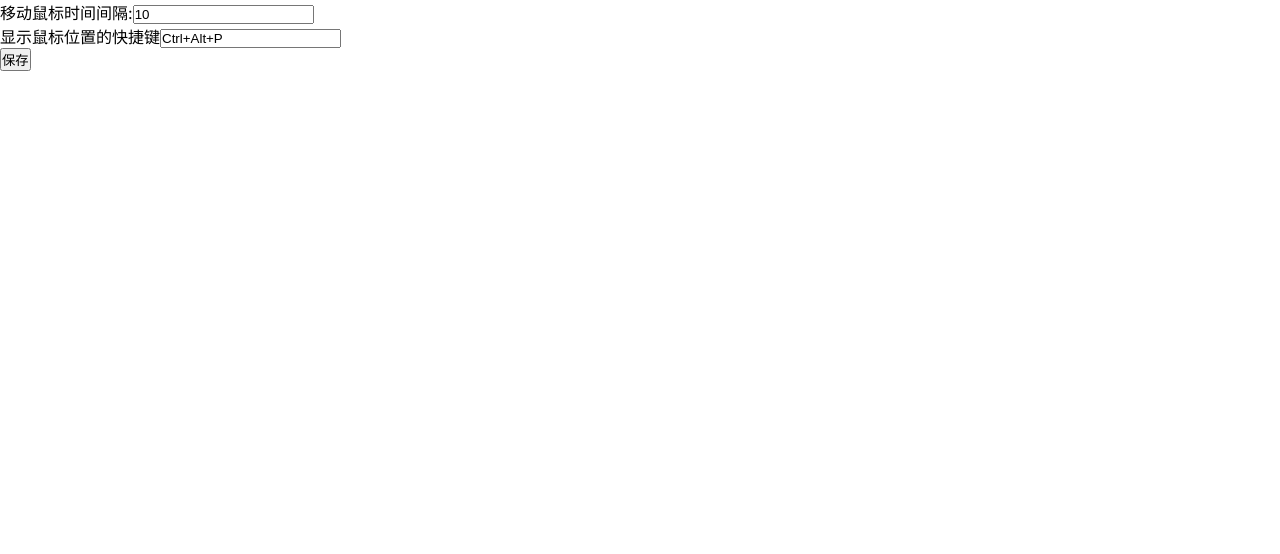
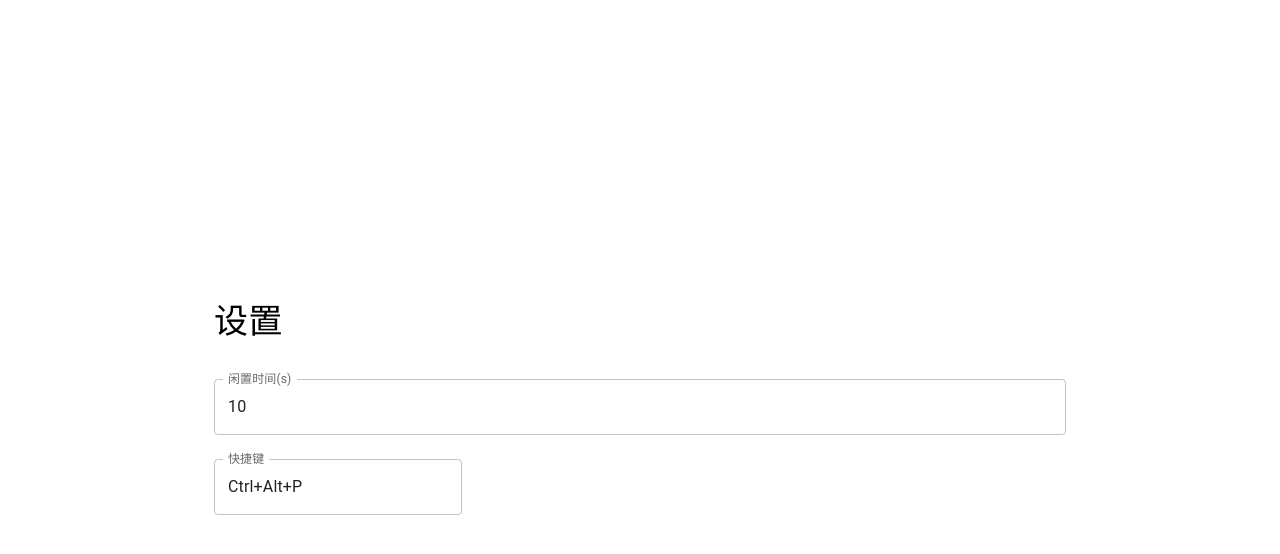
Before and after one commit to winliyou/alivemouse, a Next.js app: page / in a window 1280 px wide. Shown: the top 554 px of the page. Built offline with nearby package versions, Linux system fonts and the light colour scheme.

Commit message:
新增功能和修复
1.使用 material ui (#1)
2.增加了捕获快捷按键组合的功能,现在不需要自己手动输入快捷按键了
3.修复了windows下显示鼠标位置的窗体会在任务栏显示的问题
4.修复了鼠标位置动画每次按键不会从头开始的问题

```diff
--- a/package.json
+++ b/package.json
@@ -9,6 +9,9 @@
     "lint": "next lint"
   },
   "dependencies": {
+    "@emotion/react": "^11.11.4",
+    "@emotion/styled": "^11.11.5",
+    "@mui/material": "^5.15.20",
     "@tauri-apps/api": "^1.5.6",
     "next": "14.2.4",
     "react": "^18.3.1",
@@ -16,7 +19,7 @@
   },
   "devDependencies": {
     "@tauri-apps/cli": "^1.5.14",
-    "@types/node": "^20.14.5",
+    "@types/node": "^20.14.6",
     "@types/react": "^18.3.3",
     "@types/react-dom": "^18.3.0",
     "eslint": "^8.57.0",
--- a/src/app/globals.css
+++ /dev/null
@@ -1,132 +0,0 @@
-:root {
-  --max-width: 1100px;
-  --border-radius: 12px;
-  --font-mono: ui-monospace, Menlo, Monaco, "Cascadia Mono", "Segoe UI Mono",
-    "Roboto Mono", "Oxygen Mono", "Ubuntu Monospace", "Source Code Pro",
-    "Fira Mono", "Droid Sans Mono", "Courier New", monospace;
-
-  --foreground-rgb: 0, 0, 0;
-
-  --primary-glow: conic-gradient(from 180deg at 50% 50%,
-      #16abff33 0deg,
-      #0885ff33 55deg,
-      #54d6ff33 120deg,
-      #0071ff33 160deg,
-      transparent 360deg);
-  --secondary-glow: radial-gradient(rgba(255, 255, 255, 1),
-      rgba(255, 255, 255, 0));
-
-  --tile-start-rgb: 239, 245, 249;
-  --tile-end-rgb: 228, 232, 233;
-  --tile-border: conic-gradient(#00000080,
-      #00000040,
-      #00000030,
-      #00000020,
-      #00000010,
-      #00000010,
-      #00000080);
-
-  --callout-rgb: 238, 240, 241;
-  --callout-border-rgb: 172, 175, 176;
-  --card-rgb: 180, 185, 188;
-  --card-border-rgb: 131, 134, 135;
-}
-
-@media (prefers-color-scheme: dark) {
-  :root {
-    --foreground-rgb: 255, 255, 255;
-    --background-start-rgb: 0, 0, 0;
-    --background-end-rgb: 0, 0, 0;
-
-    --primary-glow: radial-gradient(rgba(1, 65, 255, 0.4), rgba(1, 65, 255, 0));
-    --secondary-glow: linear-gradient(to bottom right,
-        rgba(1, 65, 255, 0),
-        rgba(1, 65, 255, 0),
-        rgba(1, 65, 255, 0.3));
-
-    --tile-start-rgb: 2, 13, 46;
-    --tile-end-rgb: 2, 5, 19;
-    --tile-border: conic-gradient(#ffffff80,
-        #ffffff40,
-        #ffffff30,
-        #ffffff20,
-        #ffffff10,
-        #ffffff10,
-        #ffffff80);
-
-    --callout-rgb: 20, 20, 20;
-    --callout-border-rgb: 108, 108, 108;
-    --card-rgb: 100, 100, 100;
-    --card-border-rgb: 200, 200, 200;
-  }
-}
-
-* {
-  box-sizing: border-box;
-  padding: 0;
-  margin: 0;
-}
-
-html,
-body {
-  max-width: 100vw;
-  overflow-x: hidden;
-}
-
-body {
-  color: rgb(var(--foreground-rgb));
-  background: linear-gradient(to bottom,
-      transparent,
-      rgb(var(--background-end-rgb))) rgb(var(--background-start-rgb));
-}
-
-a {
-  color: inherit;
-  text-decoration: none;
-}
-
-@media (prefers-color-scheme: dark) {
-  html {
-    color-scheme: dark;
-  }
-}
-
-.blur-background {
-  position: absolute;
-  width: 100%;
-  height: 100%;
-  background: #d17070;
-  min-width: 100%;
-  min-height: 100%;
-  filter: blur(30px);
-  z-index: 100;
-}
-
-
-.circle {
-  position: absolute;
-  top: 50%;
-  left: 50%;
-  width: 120px;
-  height: 120px;
-  border: solid 1px #000;
-  background: #000;
-  border-radius: 100%;
-  transform: translate(-50%, -50%);
-  animation: scale-up 0.16s infinite;
-  animation-timing-function: cubic-bezier(0.5, 0, 0, 1);
-}
-
-@keyframes scale-up {
-  0% {
-    transform: translate(-50%, -50%) scale(0.1);
-  }
-
-  80% {
-    transform: translate(-50%, -50%) scale(2);
-  }
-
-  100% {
-    transform: translate(-50%, -50%) scale(0.1);
-  }
-}
--- a/src/app/layout.tsx
+++ b/src/app/layout.tsx
@@ -1,6 +1,5 @@
 import type { Metadata } from "next";
 import { Inter } from "next/font/google";
-import "./globals.css";
 
 const inter = Inter({ subsets: ["latin"] });
 
--- a/src/app/page.tsx
+++ b/src/app/page.tsx
@@ -1,9 +1,114 @@
 'use client';
-import { useState } from 'react';
+import { KeyboardEvent, useEffect, useState } from 'react';
 import React from 'react';
 import { emit } from '@tauri-apps/api/event';
+import { Container, TextField, Grid, Typography, styled } from '@mui/material';
 
-const App = () => {
+
+function getValidKey(key) {
+  // 使用正则表达式检查key是否匹配
+  if (/^[a-z]$/i.test(key)) {
+    return key.toUpperCase();
+  } else if (/^Key[A-Z]$/.test(key)) {
+    return key.slice(3);
+  } else if (/^Digit[0-9]$/.test(key)) {
+    return key.slice(5);
+  } else {
+    return null;
+  }
+}
+
+function ShortcutKeyInput(props: { initialValue: string, onSave: (value: string) => void }) {
+  const [value, setValue] = useState(props.initialValue);
+  const [error, setError] = useState(false);
+  const [ctrlPressed, setCtrlPressed] = useState(false);
+  const [shiftPressed, setShiftPressed] = useState(false);
+  const [altPressed, setAltPressed] = useState(false);
+  const [normalkey, setNormalkey] = useState("");
+
+  useEffect(() => {
+    setValue(props.initialValue);
+  }, [props.initialValue]);
+
+  const handleKeyDown = (event: KeyboardEvent) => {
+    let ctrlPressed_ = ctrlPressed;
+    let shiftPressed_ = shiftPressed;
+    let altPressed_ = altPressed;
+    if (event.key === "Control") {
+      setCtrlPressed(true);
+      ctrlPressed_ = true;
+    }
+    if (event.key === "Shift") {
+      setShiftPressed(true);
+      shiftPressed_ = true;
+    }
+    if (event.key === "Alt") {
+      setAltPressed(true);
+      altPressed_ = true;
+    }
+    console.log(
+      `ctrlpressed_: ${ctrlPressed_} , altPressed_: ${altPressed_}, shiftPressed_: ${shiftPressed_},
+      ctrlpressed: ${ctrlPressed} , altPressed: ${altPressed}, shiftPressed: ${shiftPressed}`,
+    );
+    let newValue = "";
+    if (ctrlPressed_) newValue += newValue ? "+ctrl" : "ctrl";
+    if (shiftPressed_) newValue += newValue ? "+shift" : "shift";
+    if (altPressed_) newValue += newValue ? "+alt" : "alt";
+    if (
+      event.key !== "Control" &&
+      event.key !== "Shift" &&
+      event.key !== "Alt"
+    ) {
+      console.log("code: ", event.code);
+      let normalKey = getValidKey(event.code);
+      if (normalKey != null) {
+        newValue += newValue ? `+${normalKey}` : normalKey;
+      }
+    }
+    setValue(newValue);
+  };
+
+  const handleKeyUp = (event: KeyboardEvent) => {
+    if (event.key === "Control") {
+      setCtrlPressed(false);
+    }
+    if (event.key === "Shift") {
+      setShiftPressed(false);
+    }
+    if (event.key === "Alt") {
+      setAltPressed(false);
+    }
+  };
+
+  const handleBlur = () => {
+    const isValidShortcut = /^((ctrl|alt|shift)\+)*[a-z0-9]$/i.test(value);
+    if (isValidShortcut) {
+      setError(false);
+      if (props.onSave) {
+        props.onSave(value);
+      }
+    } else {
+      setValue("");
+      setError(true);
+    }
+  };
+
+  return (
+    <TextField
+      error={error}
+      id="outlined-error-helper-text"
+      label="快捷键"
+      value={value}
+      onKeyDown={handleKeyDown}
+      onKeyUp={handleKeyUp}
+      onBlur={handleBlur}
+      helperText={error ? "无效的快捷键" : ""}
+      variant="outlined"
+    />
+  );
+}
+
+export default () => {
 
   const [mouseMoveInterval, setMouseMoveInterval] = useState(10);
   const [hotkey, setHotKey] = useState('Ctrl+Alt+P');
@@ -13,27 +118,39 @@ const App = () => {
     emit('move_mouse_interval_change', { interval: mouseMoveInterval });
     emit('find_mouse_hotkey_change', { hotkey: hotkey });
   };
-
-
   return (
-    <div>
-      <form onSubmit={handleSubmit}>
-        <div>
-          <label>
-            移动鼠标时间间隔:
-            <input type="number" value={mouseMoveInterval} onChange={e => setMouseMoveInterval(parseInt(e.target.value))} min="1" />
-          </label>
-        </div>
-        <div>
-          <label>
-            显示鼠标位置的快捷键
-            <input type="text" value={hotkey} onChange={e => setHotKey(e.target.value)} />
-          </label>
-        </div>
-        <button type="submit">保存</button>
-      </form>
-    </div>
+    <Container maxWidth="md" style={{ height: '100vh', display: 'flex', alignItems: 'center', justifyContent: 'center' }}>
+      <Grid container spacing={3}>
+        <Grid item xs={12}>
+          <Typography variant="h4" component="h1" gutterBottom>
+            设置
+          </Typography>
+        </Grid>
+        <Grid item xs={12}>
+          <TextField
+            fullWidth
+            label="闲置时间(s)"
+            value={`${mouseMoveInterval}`}
+            type="number"
+            InputLabelProps={{
+              shrink: true,
+            }}
+            variant="outlined"
+            onBlur={(e) => {
+              emit('move_mouse_interval_change', { interval: mouseMoveInterval });
+            }}
+            onChange={(e) => {
+              setMouseMoveInterval(parseInt(e.target.value));
+            }}
+          />
+        </Grid>
+        <Grid item xs={12}>
+          <ShortcutKeyInput initialValue={hotkey} onSave={(value: string) => {
+            setHotKey(value);
+            emit('find_mouse_hotkey_change', { hotkey: value });
+          }} />
+        </Grid>
+      </Grid>
+    </Container>
   );
-};
-
-export default App;
+}
```
Also changed, not shown: src-tauri/tauri.conf.json (+7 -4 lines), src/app/FindMouse/FindMouse.module.css (+11 -2 lines), src/app/FindMouse/page.tsx (+74 -25 lines), 1 other file (tests, documents, lock files or other folders).
